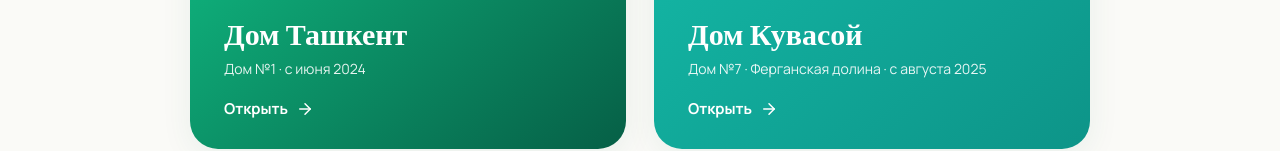
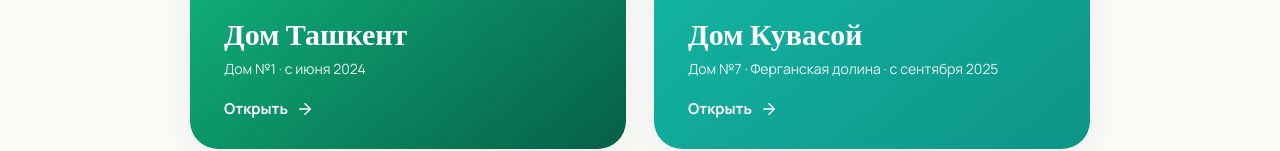
Before and after one commit to damir1703/ona-uyi-presentation, a React (Vite) app: page / in a window 1280 px wide. Shown: the part 545-696 px from the top of the page. Built offline with nearby package versions, Linux system fonts and the light colour scheme.

Commit message:
Кувасой: дата открытия в тексте и на выборе дома — сентябрь 2025

```diff
--- a/src/components/HouseChooser.tsx
+++ b/src/components/HouseChooser.tsx
@@ -11,7 +11,7 @@ export default function HouseChooser() {
       tashkent: "Дом Ташкент",
       tashkentSub: "Дом №1 · с июня 2024",
       quvosoy: "Дом Кувасой",
-      quvosoySub: "Дом №7 · Ферганская долина · с августа 2025",
+      quvosoySub: "Дом №7 · Ферганская долина · с сентября 2025",
       open: "Открыть",
     },
     uz: {
@@ -20,7 +20,7 @@ export default function HouseChooser() {
       tashkent: "Toshkent uyi",
       tashkentSub: "1-uy · 2024-yil iyundan",
       quvosoy: "Quvasoy uyi",
-      quvosoySub: "7-uy · Farg'ona vodiysi · 2025-yil avgustdan",
+      quvosoySub: "7-uy · Farg'ona vodiysi · 2025-yil sentabrdan",
       open: "Ochish",
     },
   }[lang];
--- a/src/data/content.ts
+++ b/src/data/content.ts
@@ -308,8 +308,8 @@ export const content = {
     title: { ru: "Дом Кувасой", uz: "Quvasoy uyi" },
     sub: { ru: "Ферганская долина", uz: "Farg'ona vodiysi" },
     desc: {
-      ru: "Ресурсный центр фонда «ONA UYI» в Ферганской долине. Открыт в августе 2025 года — дом заботы и поддержки для мам с детьми в трудной жизненной ситуации.",
-      uz: "«ONA UYI» jamg'armasining Farg'ona vodiysidagi resurs markazi. 2025-yil avgustda ochildi — qiyin vaziyatdagi onalar va bolalar uchun g'amxo'rlik uyi.",
+      ru: "Ресурсный центр фонда «ONA UYI» в Ферганской долине. Открыт в сентябре 2025 года — дом заботы и поддержки для мам с детьми в трудной жизненной ситуации.",
+      uz: "«ONA UYI» jamg'armasining Farg'ona vodiysidagi resurs markazi. 2025-yil sentabrda ochildi — qiyin vaziyatdagi onalar va bolalar uchun g'amxo'rlik uyi.",
     },
     facts: [
       { icon: "🏠", ru: "Открыт: 9 сентября 2025", uz: "Ochildi: 2025-yil 9-sentabr" },
```
